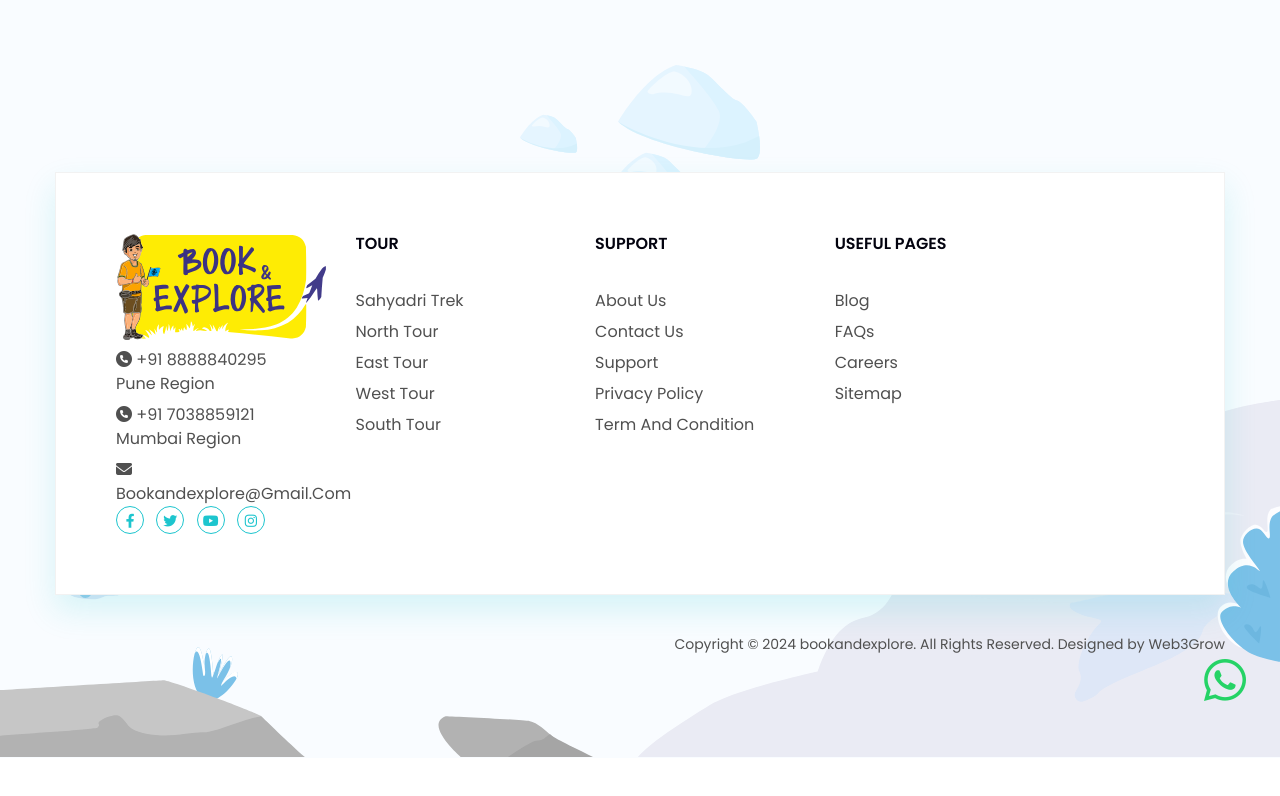
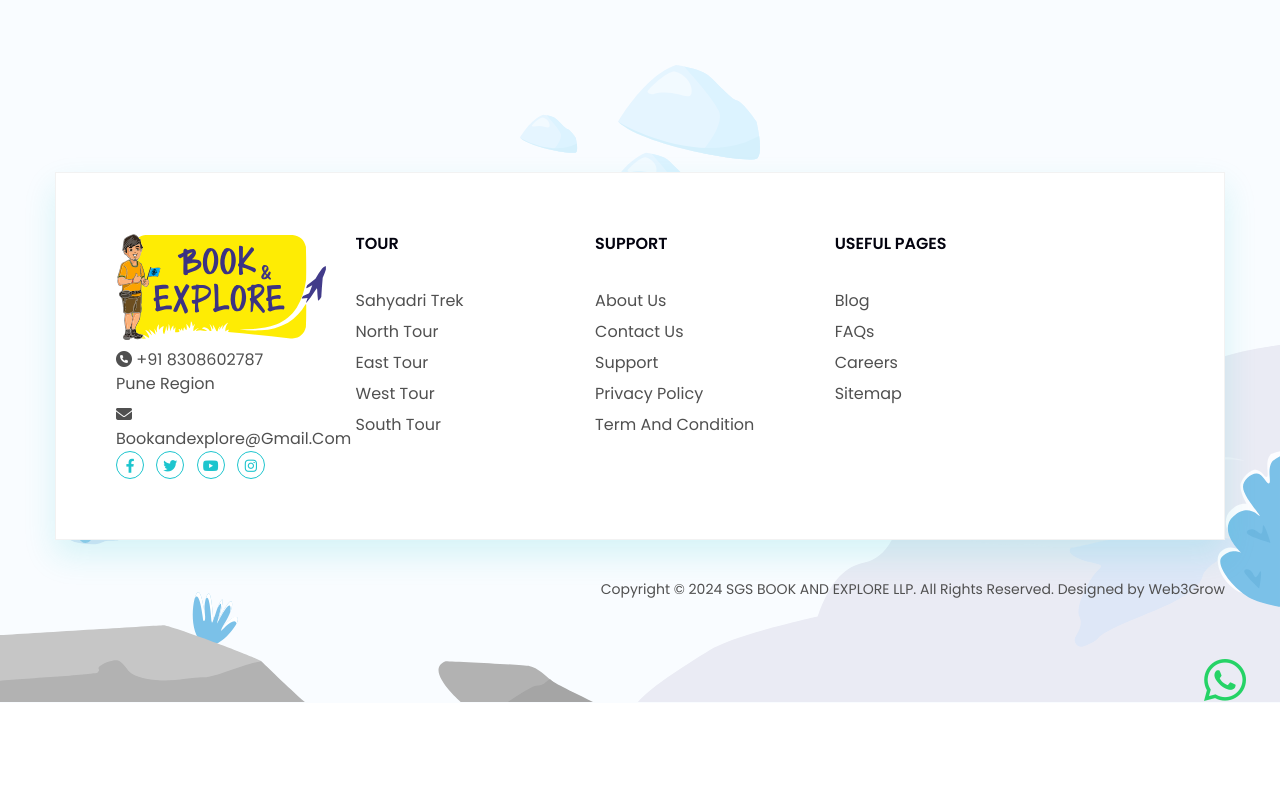
Before and after one commit to Rohityadavclg/BookAAAExplore, a plain HTML site: page footer.html in a window 1280 px wide. Drawn offline with Linux system fonts and the light colour scheme; a web font is replaced by a local one.

Commit message:
Update footer.html

```diff
--- a/footer.html
+++ b/footer.html
@@ -76,8 +76,8 @@
                                     <div class="links">
                                         <ul>
                                             <li><div class="logo"><a href="index.html" title="Treker"><img src="images/logo.svg" alt="Treker Logo" title="Treker"></a></div></li>
-                                            <li><i class="fa fa-phone-circle"></i> <a href="tel:+918888840295">+91 8888840295</a><br> Pune Region</li>
-                                            <li><i class="fa fa-phone-circle"></i> <a href="tel:+917038859121">+91 7038859121</a><br> Mumbai Region</li>
+                                            <li><i class="fa fa-phone-circle"></i> <a href="tel:+91 8308602787">+91 8308602787</a><br> Pune Region</li>
+<!--                                             <li><i class="fa fa-phone-circle"></i> <a href="tel:+917038859121">+91 7038859121</a><br> Mumbai Region</li> -->
                                             <li><i class="fa fa-envelope"></i> <a href="mailto:bookandexplore@gmail.com">bookandexplore@gmail.com</a></li>
                                         </ul>
                                     </div>
@@ -147,7 +147,7 @@
                 <div class="inner clearfix">
 
 
-                    <div class="copyright">Copyright &copy; 2024 bookandexplore. All Rights Reserved. Designed by Web3Grow</div>
+                    <div class="copyright">Copyright &copy; 2024 SGS BOOK AND EXPLORE LLP. All Rights Reserved. Designed by Web3Grow</div>
 
                 </div>
                 <div class="whatsapp-btn-container ">
```
